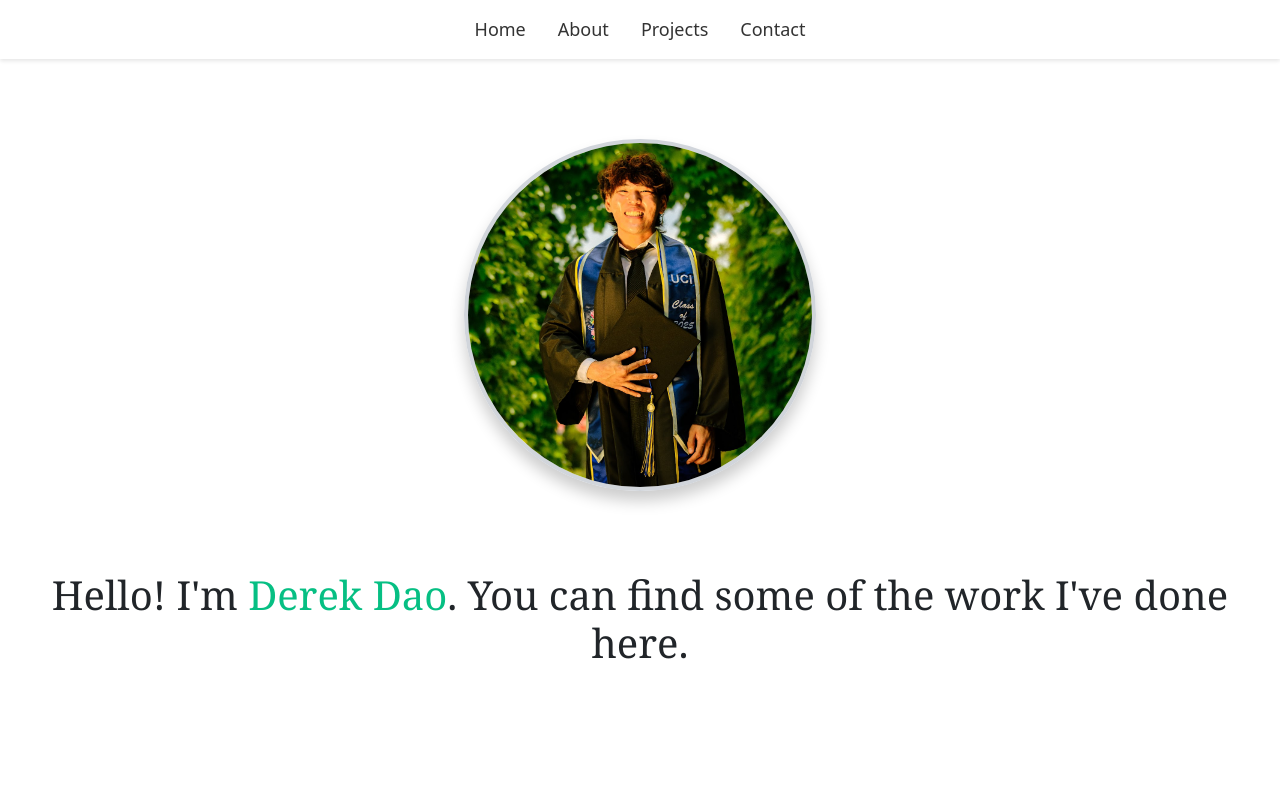
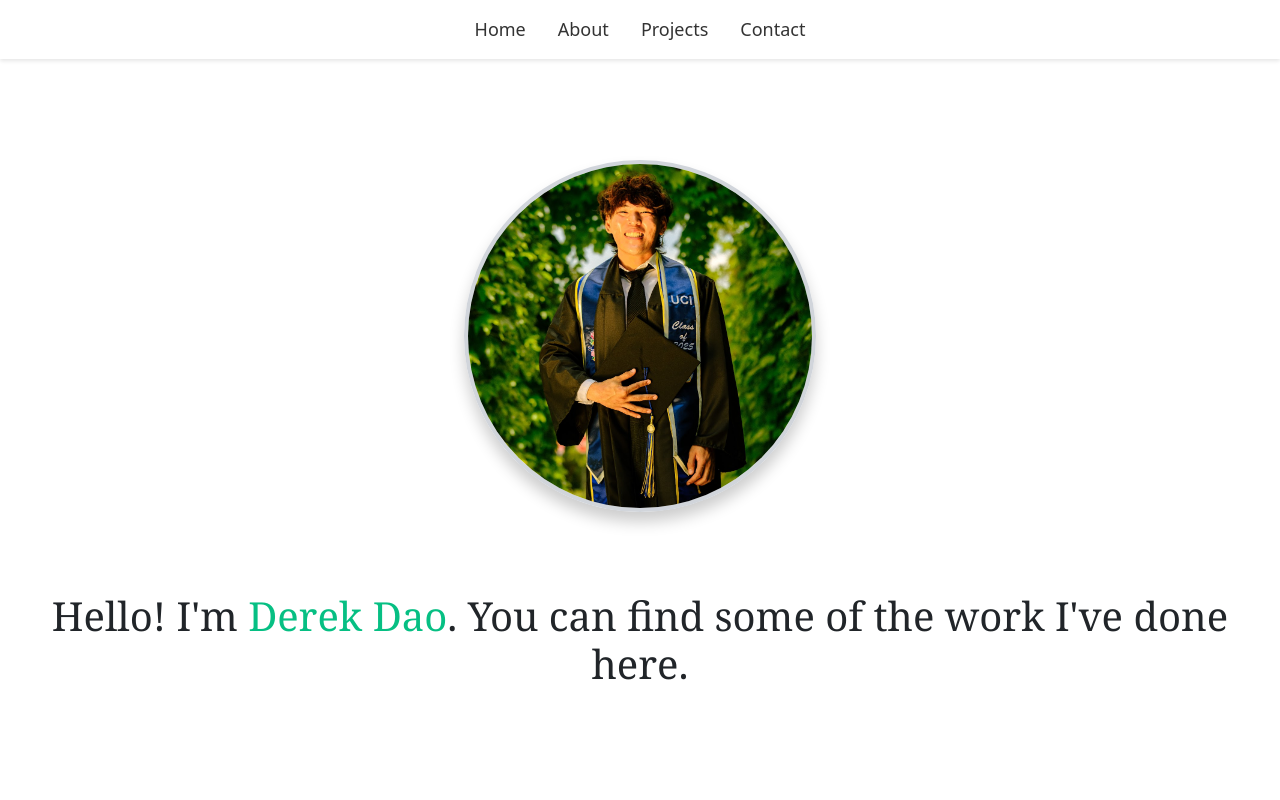
Before and after one commit to Darock-Dao/my-portfolio, a React (Vite) app in the folder frontend/: page / in a window 1280 px wide. Shown: the top 800 px of the page. Built offline with nearby package versions, Linux system fonts and the light colour scheme.

Commit message:
make top bar position fixed

```diff
--- a/frontend/src/components/ProfilePic.module.css
+++ b/frontend/src/components/ProfilePic.module.css
@@ -10,7 +10,7 @@
     margin: auto;
     opacity: 0;
     animation: fadeIn 1s ease forwards;
-    margin-top: 5rem;
+    margin-top: 10rem;
 }
 
 @keyframes fadeIn {
--- a/frontend/src/components/TopBar.module.css
+++ b/frontend/src/components/TopBar.module.css
@@ -1,9 +1,11 @@
 .TopBar {
-    position: relative;
+    position: fixed;
+    top: 0;
     width: 100%;
     padding: 16px;
     background-color: white;
     box-shadow: 0 2px 4px rgba(0,0,0,0.1);
+    z-index: 1000;
   }
 
   .navList {
```
